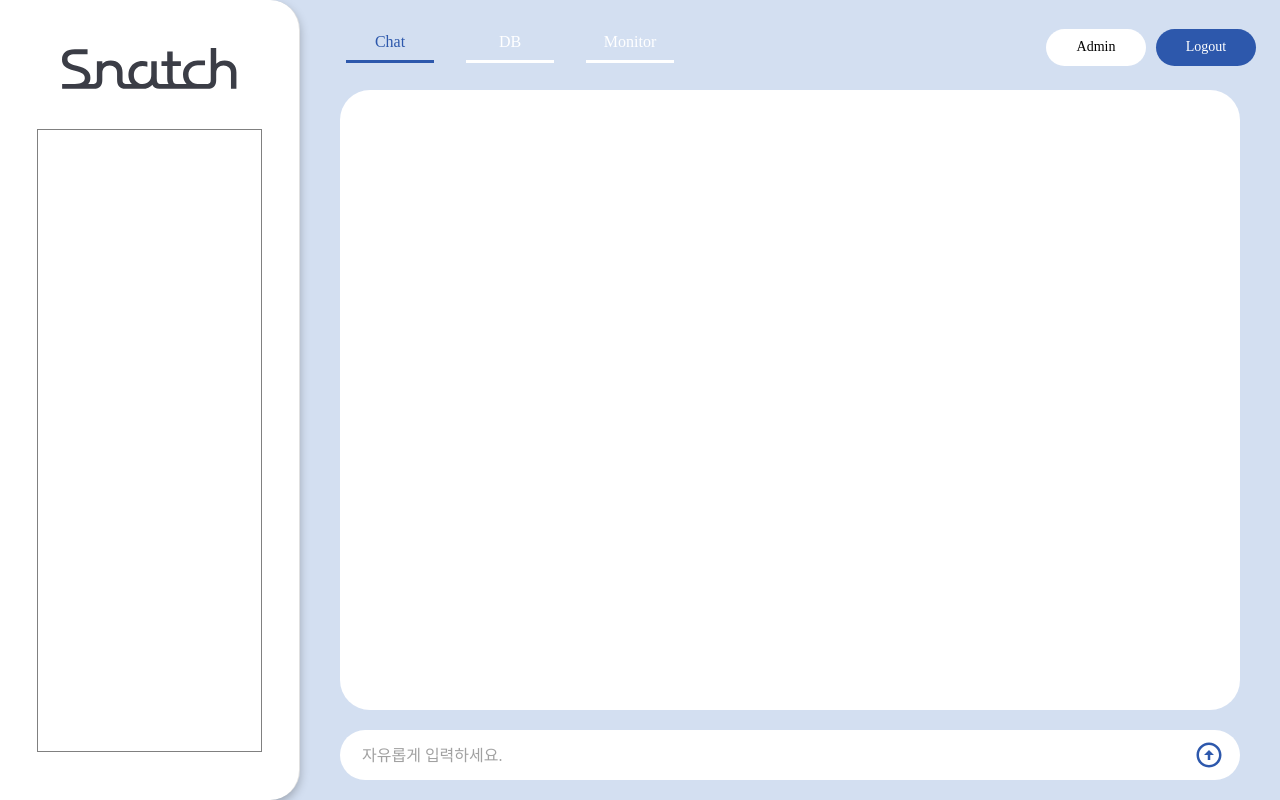
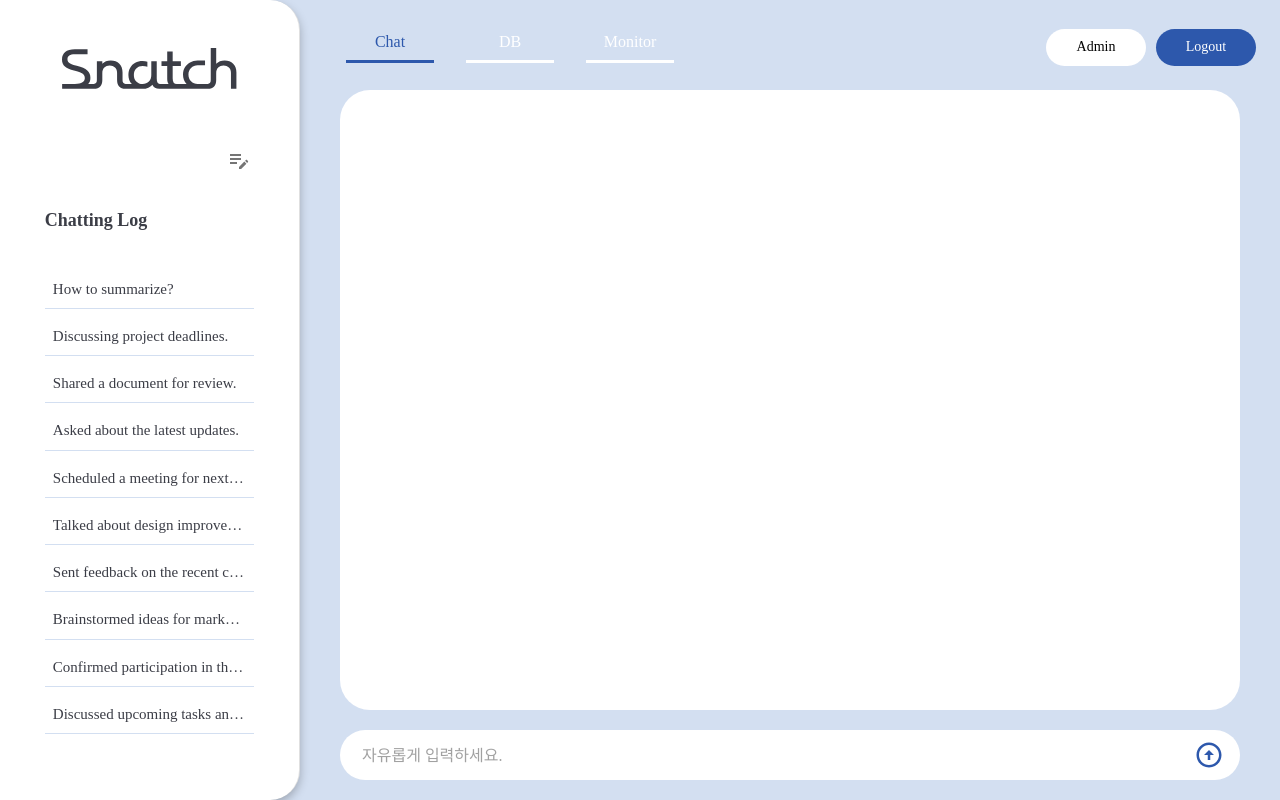
Before and after one commit to oxomi/snatch-front, a React (Create React App) app: page / in a window 1280 px wide. Built offline with nearby package versions, Linux system fonts and the light colour scheme.

Commit message:
chat page 사이드바

```diff
--- /dev/null
+++ b/src/api/chatLog.js
@@ -0,0 +1,54 @@
+const chatLog = [
+  {
+    chatId: 1,
+    timestamp: '2024-09-09T12:30:00Z',
+    summary: 'How to summarize?',
+  },
+  {
+    chatId: 2,
+    timestamp: '2024-09-09T12:31:15Z',
+    summary: 'Discussing project deadlines.',
+  },
+  {
+    chatId: 3,
+    timestamp: '2024-09-09T12:32:45Z',
+    summary: 'Shared a document for review.',
+  },
+  {
+    chatId: 4,
+    timestamp: '2024-09-09T12:33:30Z',
+    summary: 'Asked about the latest updates.',
+  },
+  {
+    chatId: 5,
+    timestamp: '2024-09-09T12:34:00Z',
+    summary: 'Scheduled a meeting for next week.',
+  },
+  {
+    chatId: 6,
+    timestamp: '2024-09-09T12:35:20Z',
+    summary: 'Talked about design improvements.',
+  },
+  {
+    chatId: 7,
+    timestamp: '2024-09-09T12:36:05Z',
+    summary: 'Sent feedback on the recent changes.',
+  },
+  {
+    chatId: 8,
+    timestamp: '2024-09-09T12:37:10Z',
+    summary: 'Brainstormed ideas for marketing.',
+  },
+  {
+    chatId: 9,
+    timestamp: '2024-09-09T12:38:00Z',
+    summary: 'Confirmed participation in the event.',
+  },
+  {
+    chatId: 10,
+    timestamp: '2024-09-09T12:39:45Z',
+    summary: 'Discussed upcoming tasks and responsibilities.',
+  },
+];
+
+export default chatLog;
--- a/src/components/Layout/Sidebar/Sidebar.jsx
+++ b/src/components/Layout/Sidebar/Sidebar.jsx
@@ -4,6 +4,7 @@ import { ReactComponent as Logo } from 'assets/logo_dark.svg';
 import { Drawer, Box } from '@mui/material';
 
 import { SNATCH_COLOR, SNATCH_WIDTH } from 'constants/snatchTheme';
+import ChattingLog from 'components/SideNav/ChattingLog';
 
 const Sidebar = () => {
   return (
@@ -29,7 +30,7 @@ const Sidebar = () => {
       <Link to="/">
         <Logo />
       </Link>
-      <Box sx={{ border: '1px solid gray' }} className="flex-1 w-[75%]"></Box>
+      <ChattingLog />
     </Drawer>
   );
 };
--- /dev/null
+++ b/src/components/SideNav/ChattingLog.jsx
@@ -0,0 +1,67 @@
+import React from 'react';
+import { Typography, Button, IconButton, Box } from '@mui/material';
+import chatLogData from 'api/chatLog';
+
+import { SNATCH_COLOR } from 'constants/snatchTheme';
+import EditNoteOutlinedIcon from '@mui/icons-material/EditNoteOutlined';
+
+const ChattingLog = () => {
+  return (
+    <Box className="flex flex-col flex-1 w-[70%] h-full">
+      <div className="flex justify-end h-[10%] items-center">
+        <IconButton className="w-[30px] h-[30px] ml-auto">
+          <EditNoteOutlinedIcon />
+        </IconButton>
+      </div>
+      <Typography
+        sx={{
+          fontSize: '18px',
+          fontWeight: '600',
+          color: SNATCH_COLOR.deepDark,
+          marginBottom: '10px',
+          height: '10%',
+          alignContent: 'center',
+        }}
+      >
+        Chatting Log
+      </Typography>
+      <Box
+        className="flex-col w-full h-[80%] overflow-y-auto"
+        sx={{
+          '&::-webkit-scrollbar': {
+            width: '5px',
+          },
+          '&::-webkit-scrollbar-thumb': {
+            backgroundColor: SNATCH_COLOR.dark,
+            borderRadius: '30px',
+          },
+          '&::-webkit-scrollbar-thumb:hover': {
+            backgroundColor: SNATCH_COLOR.deepDark,
+          },
+        }}
+      >
+        {chatLogData.map((log) => (
+          <Button
+            key={log.chatId}
+            className="w-full overflow-hidden text-left normal-case justify-flex-start whitespace-nowrap text-ellipsis"
+            sx={{
+              fontSize: '15px',
+              display: 'block',
+              marginTop: 1,
+              textTransform: 'none',
+              fontWeight: '400',
+              borderRadius: '0px',
+              borderBottom: `1px solid ${SNATCH_COLOR.light}`,
+              color: SNATCH_COLOR.deepDark,
+            }}
+            onClick={() => alert(`Clicked on: ${log.summary}`)}
+          >
+            {log.summary}
+          </Button>
+        ))}
+      </Box>
+    </Box>
+  );
+};
+
+export default ChattingLog;
--- a/src/router/useMainRouter.jsx
+++ b/src/router/useMainRouter.jsx
@@ -3,6 +3,7 @@ import { useRoutes } from 'react-router-dom';
 import MainLayout from 'components/Layout/MainLayout';
 import FullContainer from 'components/Layout/Container/FullContainer';
 import ChatPage from 'pages/Chat/ChatPage';
+import ChattingLog from 'components/SideNav/ChattingLog';
 
 const useMainRouter = () => {
   return useRoutes([
@@ -16,6 +17,7 @@ const useMainRouter = () => {
         },
       ],
     },
+    { path: 'chatlog', element: <ChattingLog /> },
   ]);
 };
 
```
Also changed, not shown: src/components/SideNav/InfoCategory.jsx (added).
